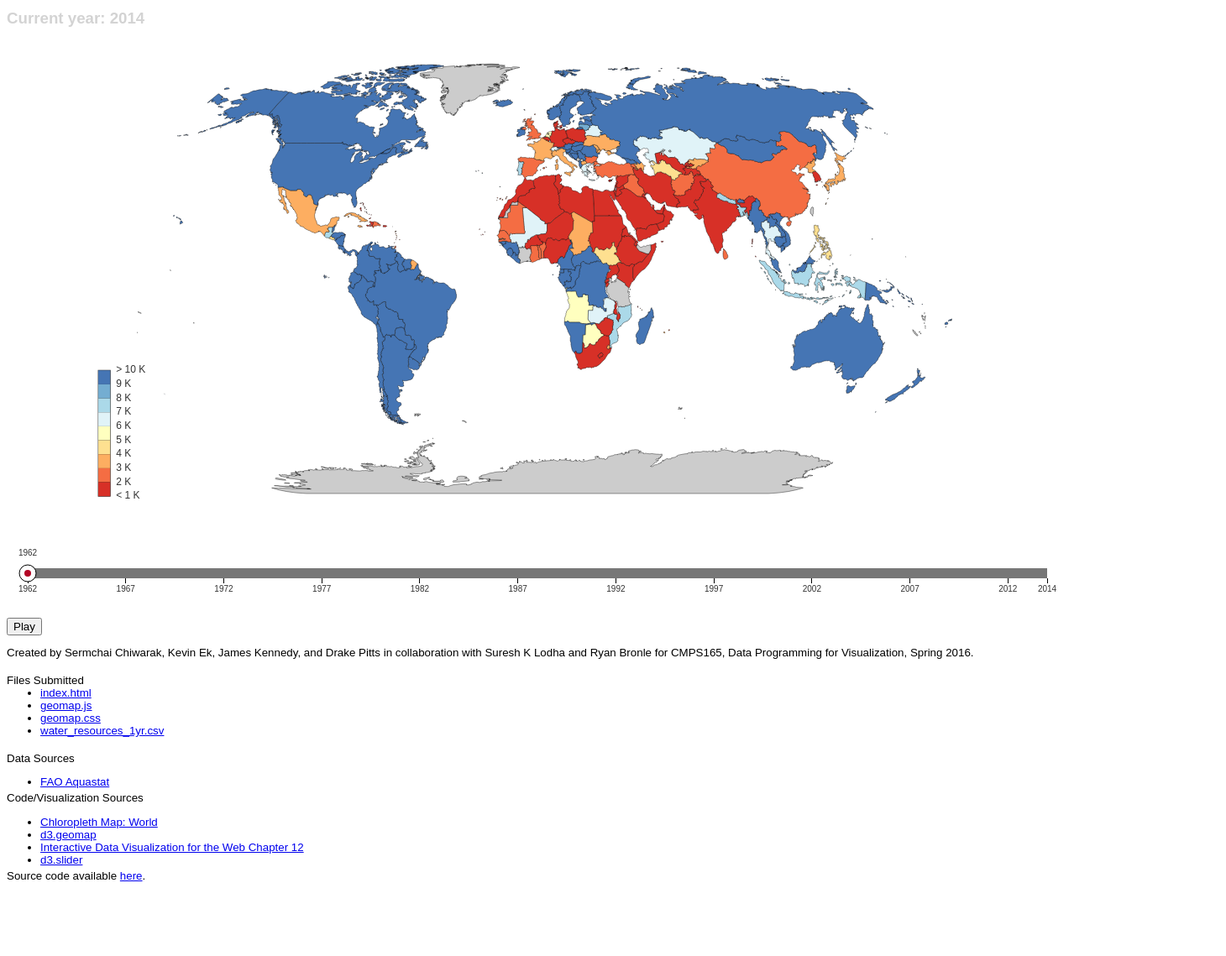
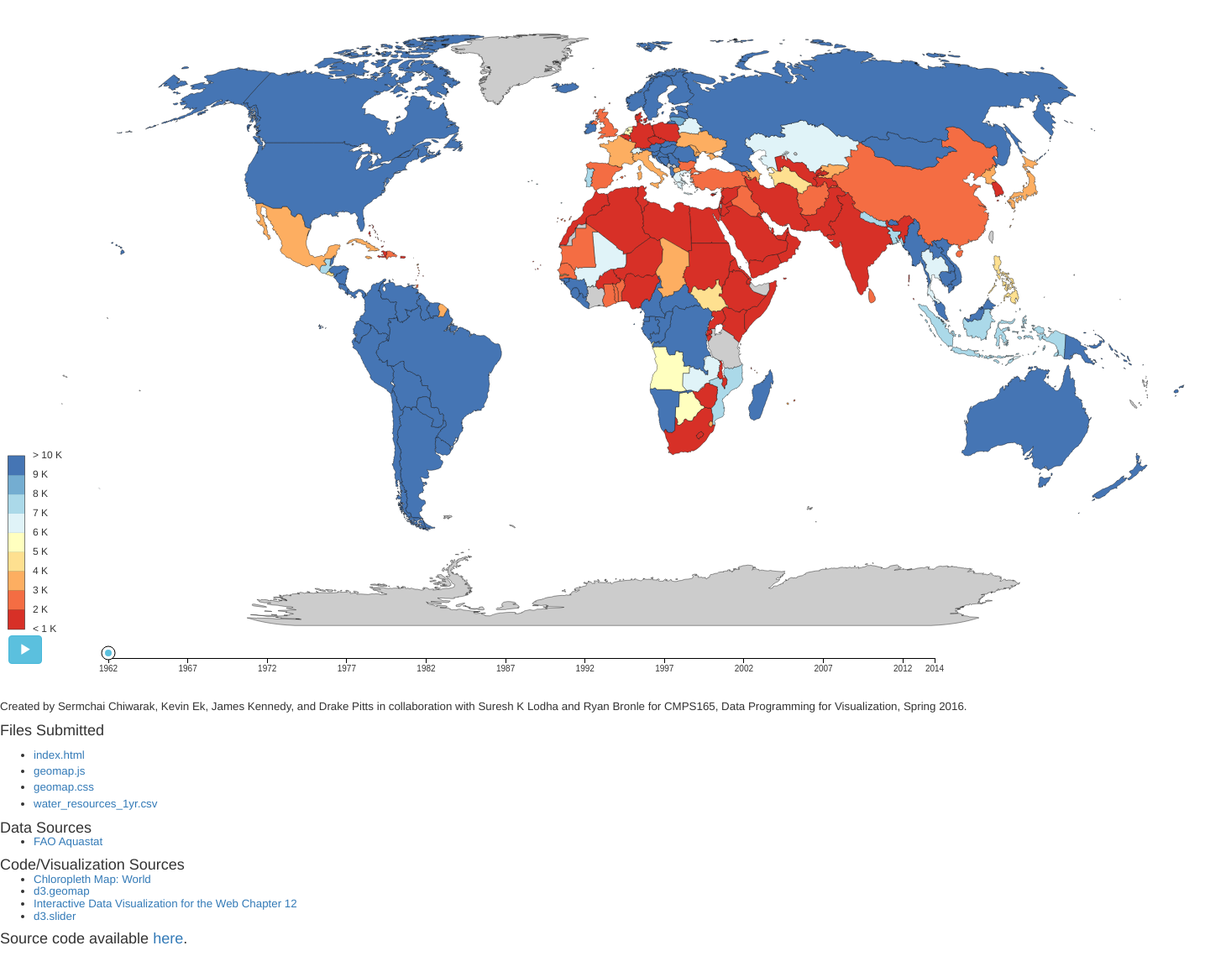
Before and after one commit to Drakeland/water-165, a website: page index.html in a window 1280 px wide. Shown: the part 133-1272 px from the top of the page at 84% size, 1460 px wide, since content can reach past the window. Before the commit the page ends 1184 px from the top, so only its background shows below. Drawn offline with nearby package versions, Linux system fonts and the light colour scheme.

Commit message:
Updated display of slider/play button

```diff
--- a/d3.slider.css
+++ b/d3.slider.css
@@ -5,7 +5,7 @@
 }
 
 .d3slider-rect-range {
-  fill: #777;
+  fill: #fff;
   stroke: none;
 }
 
@@ -21,7 +21,7 @@
 }
 
 .d3slider-axis path {
-  display: none;
+/*  display: none;*/
   fill: none;
   stroke: #000;
   shape-rendering: crispEdges;
@@ -66,7 +66,7 @@
 }
 
 .dragger-inner {
-  fill: #B30424;
+  fill: #5bc0de;
   stroke: none;
 }
 
--- a/d3.slider.js
+++ b/d3.slider.js
@@ -5,7 +5,7 @@ d3.slider = function module() {
   height=40, rect,
   rectHeight = 12,
   tickSize = 6,
-  margin = {top: 25, right: 25, bottom: 15, left: 25},
+  margin = {top: 15, right: 15, bottom: 15, left: 25},
   ticks = 0, tickValues, scale, tickFormat, dragger, width,
   range = false,
   callbackFn, stepValues, focus;
@@ -96,7 +96,7 @@ d3.slider = function module() {
 
       dragger.append("circle")
       .attr("class", "dragger-outer")
-      .attr("r", 10)
+      .attr("r", 8)
       .attr("transform", function(d) {
         return "translate(0,6)";
       });
--- a/geomap.css
+++ b/geomap.css
@@ -26,9 +26,26 @@ h4 {
 }
 
 #map {
-    width: 1060px;
+    width: 1460px;
     height: 600px;
-    margin: 0 auto;
+    margin: 0 auto 50px auto;
+}
+
+#interactivity {
+    margin-top: 140px;
+    padding-top: 10px;
+}
+
+#play {
+    vertical-align: top;
+    margin-left: 10px;
+}
+
+#slider {
+    display: inline-block;
+    width: 80%;
+    margin-left: 50px;
+    padding: 0;
 }
 
 .yearlabel {
--- a/index.html
+++ b/index.html
@@ -8,6 +8,8 @@
     <link rel="stylesheet" type="text/css" href="geomap.css">
     <link rel="stylesheet" type="text/css" href="d3.geomap.css">
     <link rel="stylesheet" type="text/css" href="d3.slider.css">
+    <link rel="stylesheet" href="https://maxcdn.bootstrapcdn.com/bootstrap/3.3.6/css/bootstrap.min.css" integrity="sha384-1q8mTJOASx8j1Au+a5WDVnPi2lkFfwwEAa8hDDdjZlpLegxhjVME1fgjWPGmkzs7" crossorigin="anonymous">
+
 
     <!-- JS files-->
     <script type= "text/javascript" src="http://d3js.org/d3.v3.min.js"></script>
@@ -21,13 +23,14 @@
 
     <p><center> 1.2 billion people live in areas of physical water scarcity, a number projected to grow by 500 million by 2025, according to the UN Dept. of Economic and Social Affairs. The visualization above displays water scarcity levels of individual countries from 1962 to 2014 in five year increments. This information will allow users to view regions where water levels are most abundant and extremely scarce according to the color coded legend. In addition, users will be able to interact with the map with the given timeline, allowing users to choose a specific year. <font color=steelblue> This map is measured in m<sup>3</sup>(H<sub>2</sub>O)/inhab/year. </font></center></p>
 
-<!--    remove after slider is functional -->
-    <h3 class="yearlabel"> Current year: 2014</h3>
     <script type="text/javascript" src="geomap.js"></script>
 
     <div id="map"></div>
-    <div id="slider"></div>
-    <button onclick="animateIt()" id="play">Play</button>
+    <div id="interactivity">
+        <button onclick="animateIt()" id="play" type="button" class="btn btn-info"><span class="glyphicon glyphicon-play" aria-hidden="true"></span></button>
+
+        <div id="slider"></div>
+    </div>
 
     <p class="description">Created by Sermchai Chiwarak, Kevin Ek, James Kennedy, and Drake Pitts in collaboration with Suresh K Lodha and Ryan Bronle for CMPS165, Data Programming for Visualization, Spring 2016.</p>
 
```
